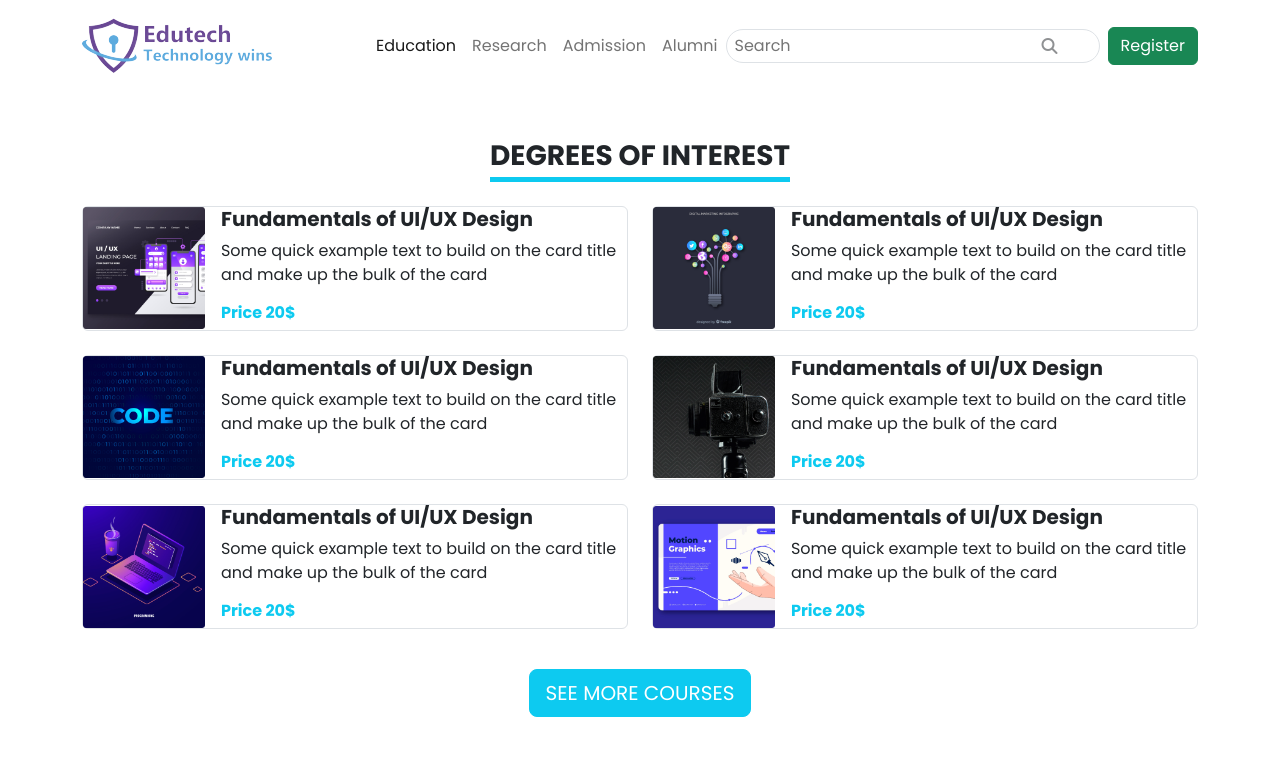
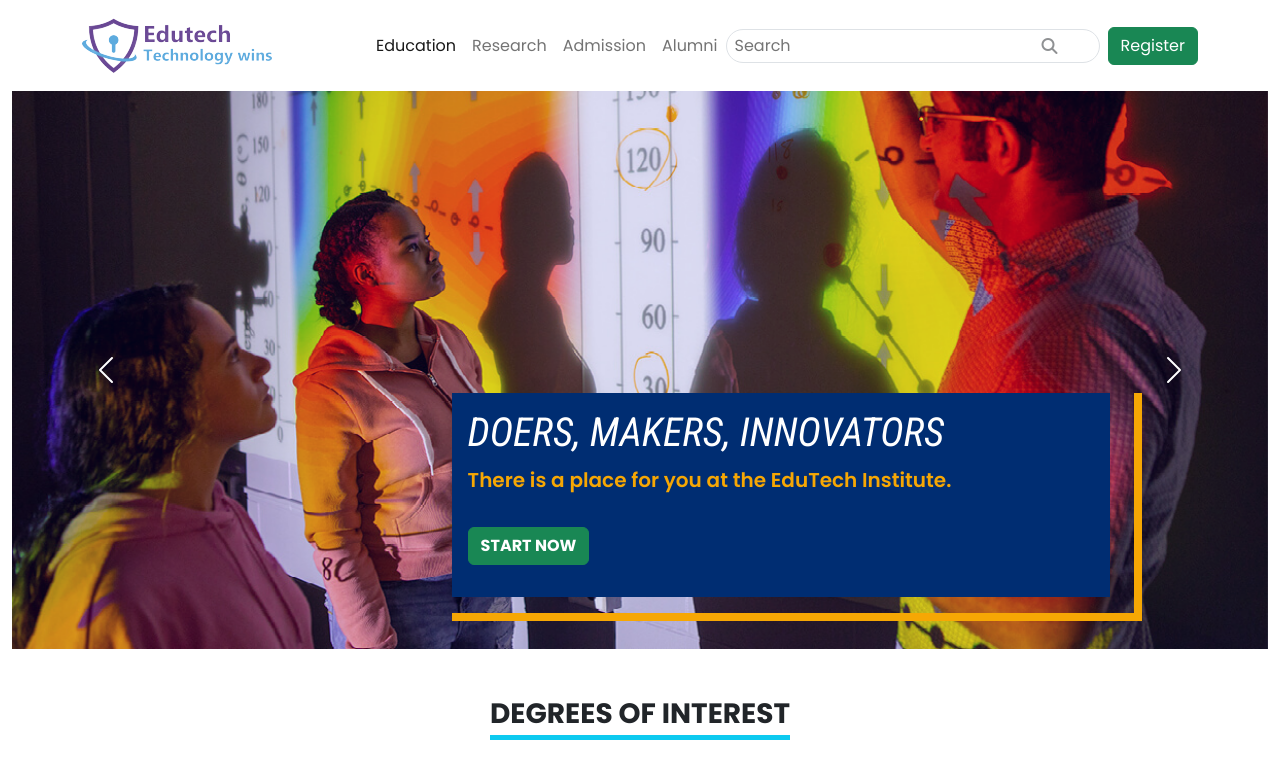
Before and after one commit to JoduMia/Edutech-university, a plain HTML site: page index.html in a window 1280 px wide. Shown: the top 761 px of the page. Drawn offline with nearby package versions, Linux system fonts and the light colour scheme.

Commit message:
finally done

```diff
--- a/index.html
+++ b/index.html
@@ -17,7 +17,7 @@
 <body>
 <!-- ======= Header section starts ====== -->
     <header id="edu-header">
-        <nav class="navbar navbar-expand-lg">
+        <nav class="navbar navbar-expand-lg fixed-top bg-white">
             <div class="container">
               <a class="navbar-brand" href="#">
                 <img src="images/logo.png" alt="logo">
@@ -54,8 +54,9 @@
             </div>
           </nav>
 
-          <!-- Banner carousel starts -->
-          <!-- <div class="container-fluid">
+          <!-- ======= Banner carousel starts -->
+          <Section class="banner-carousel" style="margin-top: 5.625rem;">
+            <div class="container-fluid">
                 <div id="carouselExampleCaptions" class="carousel slide" data-bs-ride="false">
 
                     <div class="carousel-inner edu-carousel">
@@ -126,7 +127,8 @@
                       <span class="visually-hidden">Next</span>
                     </button>
                   </div>
-          </div> -->
+              </div>
+          </Section>
     </header>
 <!-- ======= Header section ends ====== -->
 
@@ -653,7 +655,7 @@
                 <p class="text-base">Office 41, Zawaya Buildin, Ghala Muscat, </p>
                 <p class="text-base">Sultanate of Oman </p>
                 <p class="text-base">Privacy Ploicy | Terms of use</p>
-                <ul class="social-link d-flex list-unstyled align-items-center justify-content-center gap-3">
+                <ul class="social-link d-flex list-unstyled align-items-center justify-content-center gap-3 text-info">
                     <li><i class="fa-brands fa-facebook"></i></li>
                     <li><i class="fa-brands fa-twitter"></i></li>
                     <li><i class="fa-brands fa-instagram"></i></li>
```
Lines whose indentation alone changed are shown as unchanged.
